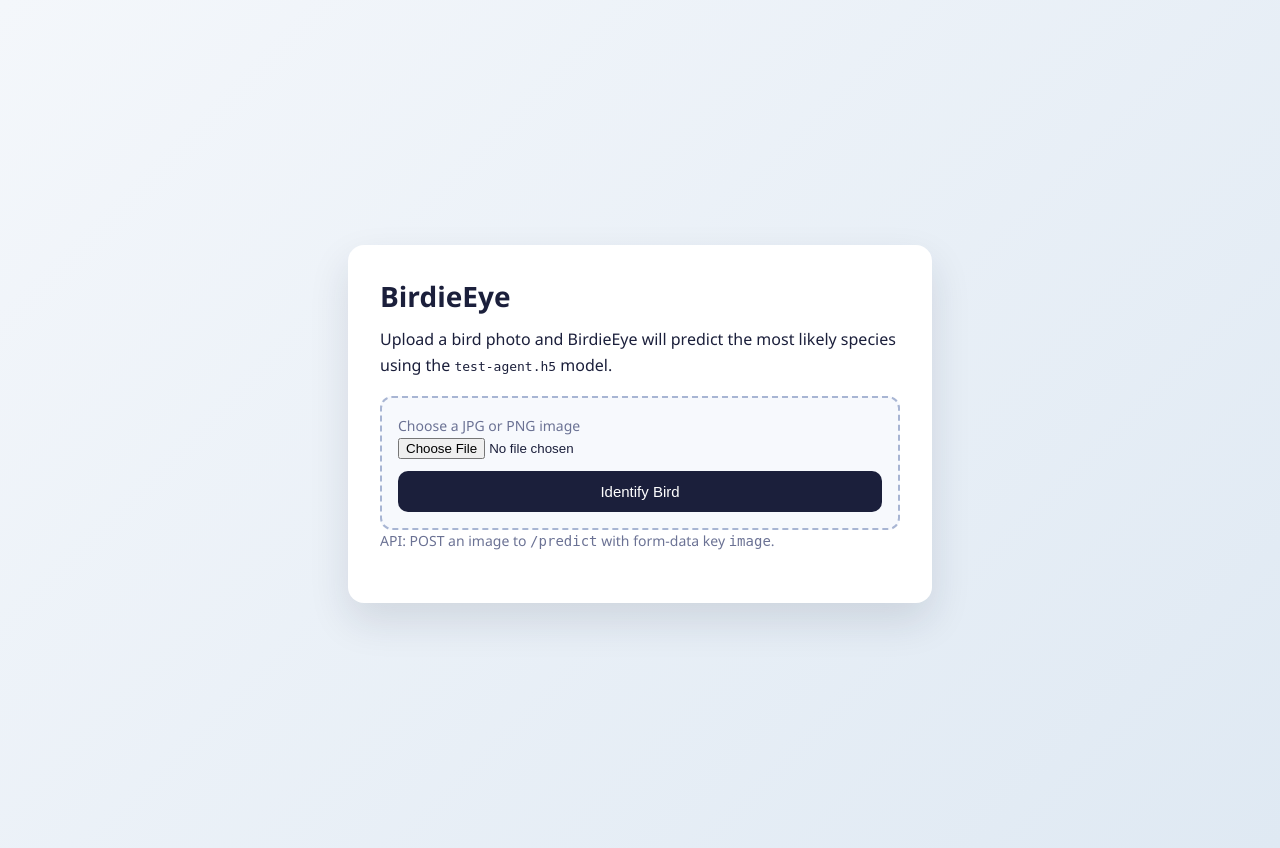
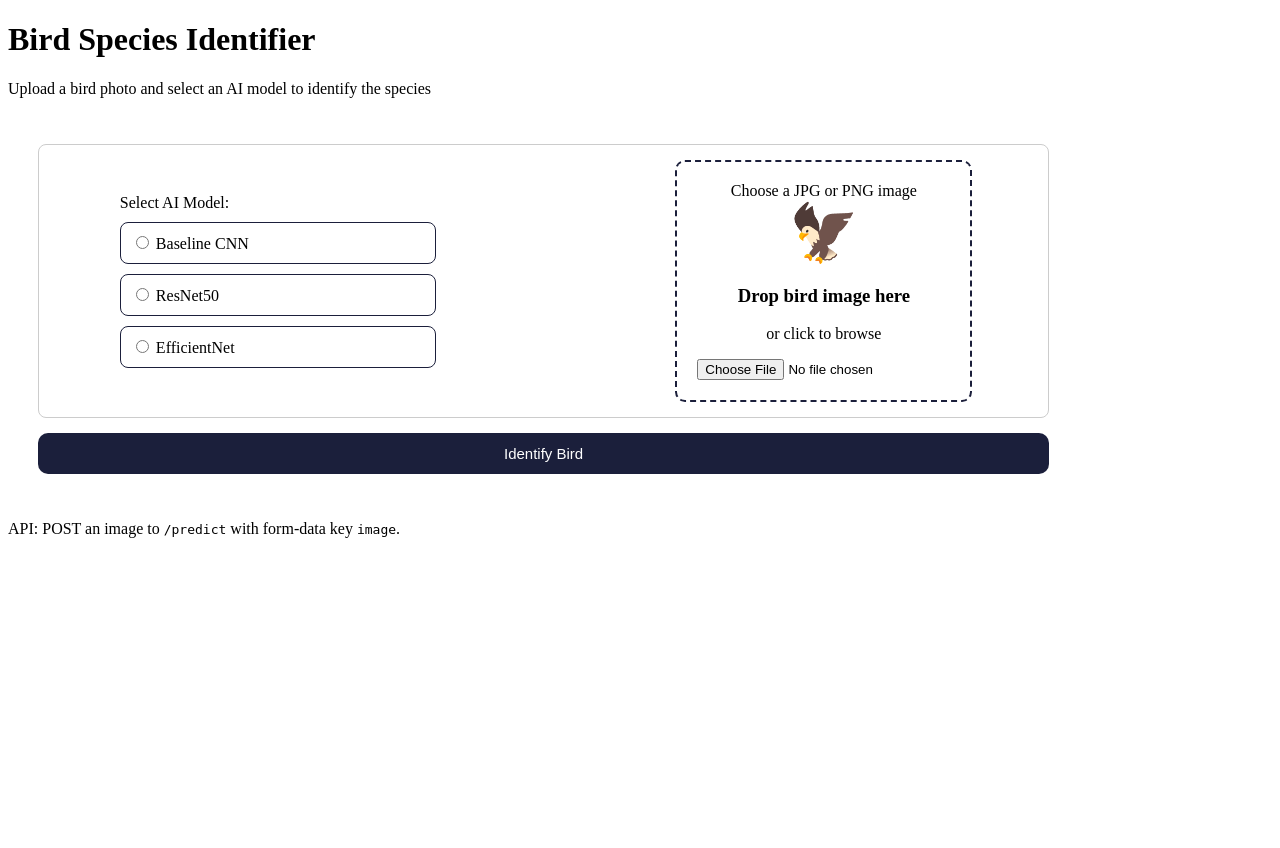
Before and after one commit to Jaime1108/BirdieEye, a Flask app: page / in a window 1280 px wide. After the commit the page ends 538 px from the top, so only its background shows below. Run offline with Flask 3, Linux system fonts and the light colour scheme.

Commit message:
basic ui

```diff
--- a/templates/index.html
+++ b/templates/index.html
@@ -5,46 +5,37 @@
   <meta name="viewport" content="width=device-width, initial-scale=1">
   <title>BirdieEye - Species Identifier</title>
   <style>
-    :root {
-      color-scheme: light;
-      font-family: "Segoe UI", system-ui, -apple-system, sans-serif;
-      background: linear-gradient(135deg, #f4f7fb 0%, #dfe9f3 100%);
-      color: #1b1f3b;
+    form{
+      display: flex;
+      width: 80%;
+      flex-direction: column;
+      padding:30px;
+      gap: 15px;
     }
-    body {
-      margin: 0;
-      min-height: 100vh;
+    .box{
+      border: 1px solid #ccc;
+      padding: 15px;
+      border-radius: 8px;
       display: flex;
-      justify-content: center;
+      justify-content: space-evenly;
       align-items: center;
-      padding: 24px;
     }
-    .card {
-      background: white;
-      border-radius: 16px;
-      box-shadow: 0 18px 40px rgba(27, 31, 59, 0.12);
-      padding: 32px;
-      max-width: 520px;
-      width: 100%;
+    .all-option{
+      display: flex;
+      flex-direction: column;
+      gap: 10px;
+      width: 50%;
     }
-    h1 {
-      margin: 0 0 12px;
-      font-size: 28px;
+    .option{
+      max-width: 60%;
+      padding:10px;
+      border: #1b1f3b 1px solid;
+      border-radius: 8px;
     }
-    p {
-      margin: 0 0 18px;
-      line-height: 1.6;
-    }
-    form {
-      border: 2px dashed #a8b5d3;
-      border-radius: 12px;
-      padding: 16px;
-      display: grid;
-      gap: 12px;
-      background: #f7f9fd;
-    }
-    input[type="file"] {
-      width: 100%;
+    .option:hover{
+      background-color: #1b1f3b;
+      color: white;
+      cursor: pointer;
     }
     button {
       background: #1b1f3b;
@@ -56,38 +47,66 @@
       font-size: 15px;
       transition: transform 0.1s ease, box-shadow 0.2s ease;
 }
+  .file-upload{
+    border: 2px dashed #1b1f3b;
+    border-radius: 10px;
+    padding: 20px;
+    text-align: center;
+    cursor: pointer;
+  }
+  .upload-icon {
+      font-size: 3.5rem;
+      margin-bottom: 1rem;
+    }
   button:hover {
     transform: translateY(-1px);
     box-shadow: 0 6px 16px rgba(27, 31, 59, 0.25);
   }
-    .error {
-      color: #b00020;
-      margin-top: 12px;
-      font-weight: 600;
-    }
-    .result {
-      margin-top: 16px;
-      padding: 12px;
-      border-radius: 10px;
-      background: #eaf7ed;
-      border: 1px solid #bde2c4;
-    }
-    .muted {
-      color: #6b7294;
-      font-size: 14px;
-    }
   </style>
 </head>
 <body>
+  <header class="header">
+     <h1 id="main-title">Bird Species Identifier</h1>
+     <p id="subtitle">Upload a bird photo and select an AI model to identify the species</p>
+  </header>
+
+
   <main class="card">
-    <h1>BirdieEye</h1>
-    <p>Upload a bird photo and BirdieEye will predict the most likely species using the <code>test-agent.h5</code> model.</p>
 
     <form method="POST" enctype="multipart/form-data">
+      <div class="box">
+
+
+        <div class="all-option" style="padding: 5px;">
+          <label for="model-select">Select AI Model:</label>
+          <div class="option">
+            <input type="radio" id="baseline_cnn.keras" name="model" value="baseline_cnn.keras" unchecked>
+            <label for="baseline_cnn.keras">Baseline CNN</label>
+          </div>
+          <div class="option">
+            <input type="radio" id="resnet50_finetuned.keras" name="model" value="resnet50_finetuned.keras" unchecked>
+            <label for="resnet50_finetuned.keras">ResNet50</label>
+          </div>
+          <div class="option">
+            <input type="radio" id="efficientnet_finetuned.keras" name="model" value="efficientnet_finetuned.keras" unchecked>
+            <label for="efficientnet_finetuned.keras">EfficientNet</label>
+          </div>
+        </div>
+        <div class="file-upload">
+
           <label>
+
             <span class="muted">Choose a JPG or PNG image</span><br>
+            <div class="upload-icon">
+              🦅
+            </div>
+            <h3>Drop bird image here</h3>
+            <p>or click to browse</p>
             <input type="file" name="image" accept=".jpg,.jpeg,.png" required>
+
           </label>
+        </div>
+      </div>
       <button type="submit">Identify Bird</button>
     </form>
 
@@ -106,3 +125,4 @@
   </main>
 </body>
 </html>
+<!--test-->
```
Also changed, not shown: Static/CSS/style.css (added, +53 -0 lines). Lines whose indentation alone changed are shown as unchanged.
